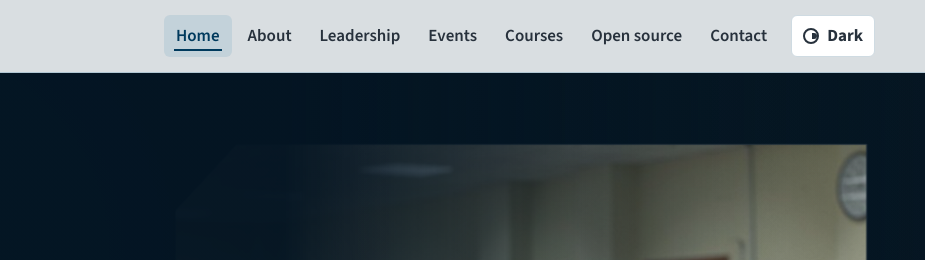
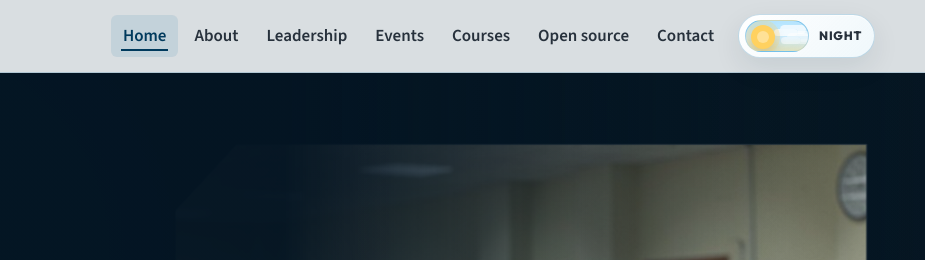
Before and after one commit to ieeenucespwr/ieeenucespwr, a website: page index.html in a window 1280 px wide. Shown: the top 260 px of the page, 355-1280 px from the left. Drawn offline with nearby package versions, Linux system fonts and the light colour scheme.

Commit message:
Add animated day night theme toggle

```diff
--- a/assets/js/theme.js
+++ b/assets/js/theme.js
@@ -38,7 +38,8 @@
     const theme = currentTheme();
     const next = theme === "dark" ? "light" : "dark";
 
-    if (label) label.textContent = next === "dark" ? "Dark" : "Light";
+    control.dataset.themeState = theme;
+    if (label) label.textContent = next === "dark" ? "Night" : "Day";
     control.setAttribute("aria-label", "Switch to " + next + " theme");
     control.setAttribute("aria-pressed", String(theme === "dark"));
   }
@@ -51,7 +52,19 @@
     const control = document.createElement("button");
     control.className = "theme-toggle";
     control.type = "button";
-    control.innerHTML = '<span class="theme-toggle-icon" aria-hidden="true"></span><span class="theme-toggle-label"></span>';
+    control.innerHTML = [
+      '<span class="theme-toggle-scene" aria-hidden="true">',
+      '  <span class="theme-toggle-sky">',
+      '    <span class="theme-cloud theme-cloud-one"></span>',
+      '    <span class="theme-cloud theme-cloud-two"></span>',
+      '    <span class="theme-star theme-star-one"></span>',
+      '    <span class="theme-star theme-star-two"></span>',
+      '    <span class="theme-star theme-star-three"></span>',
+      '  </span>',
+      '  <span class="theme-toggle-orb"><span></span></span>',
+      '</span>',
+      '<span class="theme-toggle-label"></span>'
+    ].join('');
     control.addEventListener("click", () => {
       const next = currentTheme() === "dark" ? "light" : "dark";
       applyTheme(next);
--- a/styles.css
+++ b/styles.css
@@ -238,45 +238,235 @@ button {
 }
 
 .theme-toggle {
-  min-height: 42px;
+  min-height: 44px;
+  position: relative;
   display: inline-flex;
   align-items: center;
-  gap: 8px;
+  gap: 10px;
   margin-left: 8px;
-  padding: 0 11px;
-  border: 1px solid var(--line);
-  border-radius: 6px;
-  background: var(--surface);
+  padding: 5px 12px 5px 6px;
+  border: 1px solid rgba(0, 95, 150, 0.22);
+  border-radius: 999px;
+  background:
+    linear-gradient(135deg, rgba(255, 255, 255, 0.74), rgba(238, 247, 251, 0.92)),
+    var(--surface);
   color: var(--nav-text);
+  font-family: "Outfit", sans-serif;
+  font-size: 0.76rem;
   font-weight: 800;
-}
-
-.theme-toggle:hover {
-  border-color: var(--blue);
-  background: var(--nav-active-bg);
-  color: var(--blue-dark);
-}
-
-.theme-toggle-icon {
-  position: relative;
-  width: 16px;
-  height: 16px;
-  border: 2px solid currentColor;
-  border-radius: 50%;
-}
-
-.theme-toggle-icon::after {
+  letter-spacing: 0.06em;
+  line-height: 1;
+  text-transform: uppercase;
+  overflow: hidden;
+  isolation: isolate;
+  box-shadow:
+    inset 0 1px 0 rgba(255, 255, 255, 0.7),
+    0 10px 28px rgba(5, 39, 58, 0.09);
+}
+
+.theme-toggle::before {
   content: "";
   position: absolute;
-  inset: 3px 0 3px 7px;
-  border-radius: 0 8px 8px 0;
-  background: currentColor;
-}
-
-html[data-theme="dark"] .theme-toggle-icon::after {
-  inset: 3px;
+  inset: 0;
+  z-index: -1;
+  background: linear-gradient(90deg, transparent, rgba(0, 95, 150, 0.12), transparent);
+  transform: translateX(-110%);
+  transition: transform 420ms var(--ease-out-expo);
+}
+
+.theme-toggle:hover,
+.theme-toggle:focus-visible {
+  border-color: var(--blue);
+  color: var(--blue-dark);
+  box-shadow:
+    inset 0 1px 0 rgba(255, 255, 255, 0.78),
+    0 14px 34px rgba(5, 39, 58, 0.13);
+}
+
+.theme-toggle:hover::before,
+.theme-toggle:focus-visible::before {
+  transform: translateX(110%);
+}
+
+.theme-toggle:focus-visible {
+  outline: 3px solid rgba(98, 194, 242, 0.34);
+  outline-offset: 3px;
+}
+
+.theme-toggle-scene {
+  position: relative;
+  display: block;
+  flex: 0 0 64px;
+  width: 64px;
+  height: 32px;
+  border: 1px solid rgba(0, 95, 150, 0.2);
+  border-radius: 999px;
+  overflow: hidden;
+  background:
+    linear-gradient(180deg, #8ed8ff 0%, #d8f3ff 58%, #fff4c2 100%);
+  box-shadow:
+    inset 0 8px 14px rgba(255, 255, 255, 0.4),
+    inset 0 -10px 16px rgba(0, 95, 150, 0.14);
+  transition:
+    background 360ms var(--ease-out-quart),
+    border-color 220ms var(--ease-out-quart),
+    box-shadow 360ms var(--ease-out-quart);
+}
+
+.theme-toggle-sky,
+.theme-toggle-orb,
+.theme-cloud,
+.theme-star {
+  position: absolute;
+}
+
+.theme-toggle-sky {
+  inset: 0;
+}
+
+.theme-toggle-orb {
+  top: 4px;
+  left: 5px;
+  z-index: 2;
+  width: 24px;
+  height: 24px;
   border-radius: 50%;
-  opacity: 0.56;
+  background: #ffd15f;
+  box-shadow:
+    0 0 0 5px rgba(255, 209, 95, 0.24),
+    0 5px 12px rgba(101, 68, 11, 0.22);
+  transition:
+    transform 460ms var(--ease-out-expo),
+    background-color 260ms var(--ease-out-quart),
+    box-shadow 360ms var(--ease-out-quart);
+}
+
+.theme-toggle-orb span,
+.theme-toggle-orb::before,
+.theme-toggle-orb::after {
+  content: "";
+  position: absolute;
+  border-radius: 50%;
+  background: rgba(255, 255, 255, 0.34);
+  transition:
+    opacity 260ms var(--ease-out-quart),
+    transform 360ms var(--ease-out-quart),
+    background-color 260ms var(--ease-out-quart);
+}
+
+.theme-toggle-orb span {
+  inset: 6px;
+}
+
+.theme-toggle-orb::before {
+  width: 5px;
+  height: 5px;
+  left: 6px;
+  top: 7px;
+  opacity: 0;
+}
+
+.theme-toggle-orb::after {
+  width: 7px;
+  height: 7px;
+  right: 5px;
+  bottom: 5px;
+  opacity: 0;
+}
+
+.theme-cloud {
+  height: 7px;
+  border-radius: 999px;
+  background: rgba(255, 255, 255, 0.86);
+  box-shadow:
+    7px -3px 0 1px rgba(255, 255, 255, 0.78),
+    15px 1px 0 -1px rgba(255, 255, 255, 0.68);
+  opacity: 0.9;
+  transition:
+    opacity 240ms var(--ease-out-quart),
+    transform 420ms var(--ease-out-expo);
+}
+
+.theme-cloud-one {
+  width: 24px;
+  left: 28px;
+  top: 8px;
+}
+
+.theme-cloud-two {
+  width: 20px;
+  left: 35px;
+  bottom: 7px;
+  opacity: 0.62;
+}
+
+.theme-star {
+  width: 3px;
+  height: 3px;
+  border-radius: 50%;
+  background: #e9f6ff;
+  opacity: 0;
+  transform: translateY(7px) scale(0.6);
+  transition:
+    opacity 260ms var(--ease-out-quart),
+    transform 420ms var(--ease-out-expo);
+}
+
+.theme-star-one { left: 12px; top: 8px; }
+.theme-star-two { left: 23px; top: 20px; width: 2px; height: 2px; }
+.theme-star-three { right: 12px; top: 10px; width: 2px; height: 2px; }
+
+.theme-toggle-label {
+  min-width: 34px;
+  text-align: left;
+}
+
+html[data-theme="dark"] .theme-toggle {
+  border-color: rgba(98, 194, 242, 0.28);
+  background:
+    linear-gradient(135deg, rgba(13, 27, 35, 0.92), rgba(7, 16, 22, 0.94)),
+    var(--surface);
+  box-shadow:
+    inset 0 1px 0 rgba(255, 255, 255, 0.08),
+    0 12px 30px rgba(0, 0, 0, 0.28);
+}
+
+html[data-theme="dark"] .theme-toggle-scene {
+  border-color: rgba(98, 194, 242, 0.24);
+  background:
+    linear-gradient(180deg, #061722 0%, #0c2a3a 60%, #123647 100%);
+  box-shadow:
+    inset 0 8px 18px rgba(0, 0, 0, 0.36),
+    inset 0 -8px 16px rgba(98, 194, 242, 0.08);
+}
+
+html[data-theme="dark"] .theme-toggle-orb {
+  transform: translateX(30px) rotate(145deg);
+  background: #dceaf6;
+  box-shadow:
+    0 0 0 5px rgba(220, 234, 246, 0.12),
+    0 0 16px rgba(160, 214, 255, 0.4);
+}
+
+html[data-theme="dark"] .theme-toggle-orb span,
+html[data-theme="dark"] .theme-toggle-orb::before,
+html[data-theme="dark"] .theme-toggle-orb::after {
+  background: rgba(92, 122, 140, 0.38);
+  opacity: 1;
+}
+
+html[data-theme="dark"] .theme-toggle-orb span {
+  transform: translate(-2px, 1px) scale(0.64);
+}
+
+html[data-theme="dark"] .theme-cloud {
+  opacity: 0;
+  transform: translateX(-16px) translateY(6px);
+}
+
+html[data-theme="dark"] .theme-star {
+  opacity: 1;
+  transform: translateY(0) scale(1);
 }
 
 html[data-theme="dark"] .hero-shade {
```
